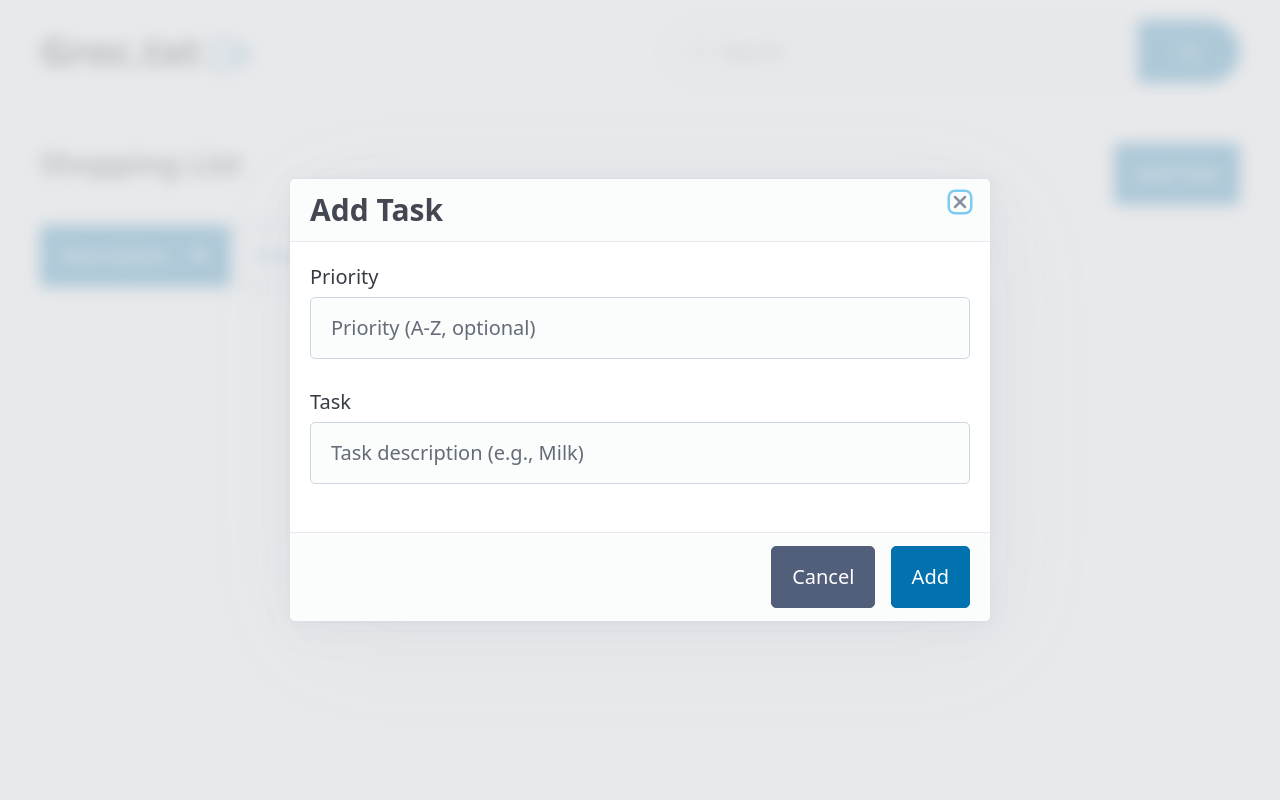
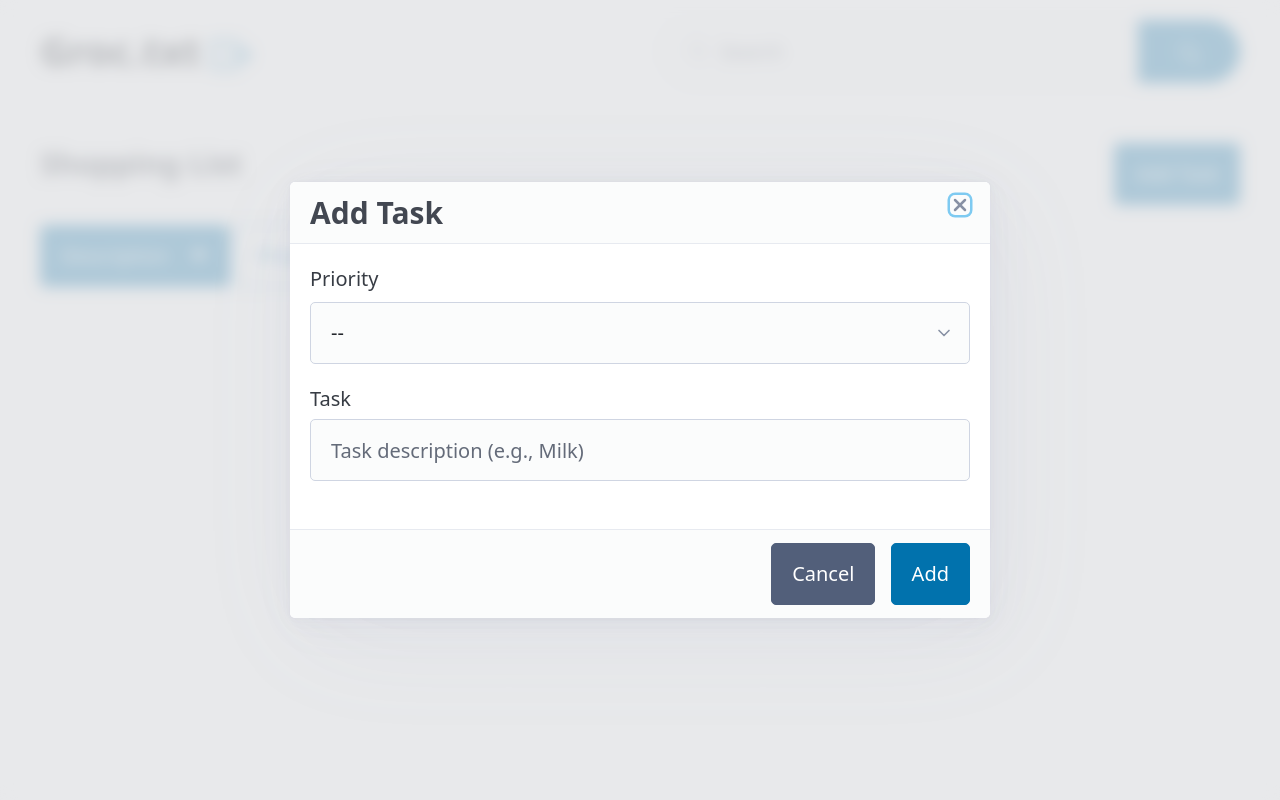
Before and after one commit to aleyoscar/godotxt, a Flask app: template templates/index.html in a window 1280 px wide, after a click on "Add Task". Run offline with Flask 3, Linux system fonts and the light colour scheme; the template is opened without the code that fills it, so the values that code supplies are empty; parts of the project's set-up code (start-up, migrations or seed data) failed here and were passed over.

Commit message:
feat(web): Select priority from a list. Closes #9

```diff
--- a/static/main.js
+++ b/static/main.js
@@ -128,7 +128,8 @@ function sortTasks(event) {
 addForm.addEventListener('submit', async (e) => {
 	e.preventDefault();
 	const description = document.getElementById('add-description').value.trim();
-	const priority = document.getElementById('add-priority').value.trim().toUpperCase();
+	let priority = document.getElementById('add-priority').value;
+	if (priority === '--') priority = null;
 	const complete = false;
 	addError.style.display = 'none';
 
@@ -160,12 +161,19 @@ function editTask(id) {
 	const modalForm = document.getElementById('edit-task-form');
 	const deleteBtn = document.getElementById('delete-task-btn');
 
+	let options = '';
+	for (let letter of 'ABCDEFGHIJKLMNOPQRSTUVWXYZ') {
+		options += `<option value="${letter}" ${letter == task.priority ? 'selected' : ''}>${letter}</option>`;
+	}
+
 	modalForm.innerHTML = `
 		<fieldset>
 			<input type="hidden" id="edit-id" value="${task.id}" />
-			<label>Priority
-				<input type="text" id="edit-priority" placeholder="Priority (A-Z, optional)" value="${task.priority || ''}" maxlength="1" />
-			</label>
+			<label>Priority</label>
+			<select id="edit-priority" aria-label="Priority">
+				<option ${!task.priority ? 'selected' : ''} value="--">--</option>
+				${options}
+			</select>
 			<label>Task
 				<input type="text" id="edit-description" placeholder="Task description (e.g., Milk)" value="${task.description}" required>
 			</label>
@@ -188,7 +196,8 @@ editForm.addEventListener('submit', async (e) => {
 	if (!task) return;
 
 	const description = document.getElementById('edit-description').value.trim();
-	const priority = document.getElementById('edit-priority').value.trim().toUpperCase();
+	let priority = document.getElementById('edit-priority').value;
+	if (priority === '--') priority = null;
 	const complete = document.getElementById('edit-complete').checked;
 	editError.style.display = 'none';
 
--- a/templates/index.html
+++ b/templates/index.html
@@ -47,9 +47,13 @@
 				<form id="add-task-form">
 					<p id="add-error" class="error" style="dislay: none;"></p>
 					<fieldset>
-						<label>Priority
-							<input type="text" id="add-priority" placeholder="Priority (A-Z, optional)" maxlength="1" />
-						</label>
+						<label>Priority</label>
+						<select id="add-priority" aria-label="Priority">
+							<option selected value="--">--</option>
+							{% for letter in 'ABCDEFGHIJKLMNOPQRSTUVWXYZ' %}
+							<option value="{{ letter }}">{{ letter }}</option>
+							{% endfor %}
+						</select>
 						<label>Task
 							<input type="text" id="add-description" placeholder="Task description (e.g., Milk)" required>
 						</label>
```
